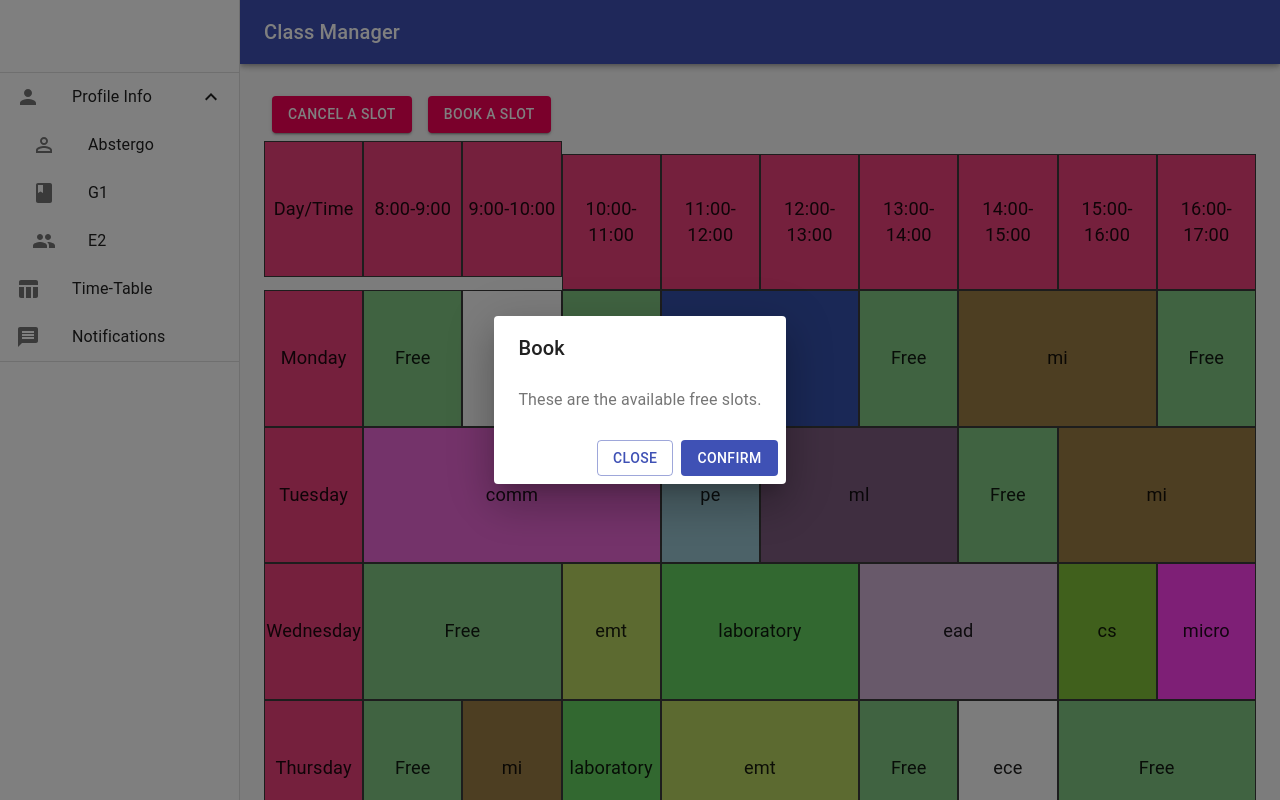
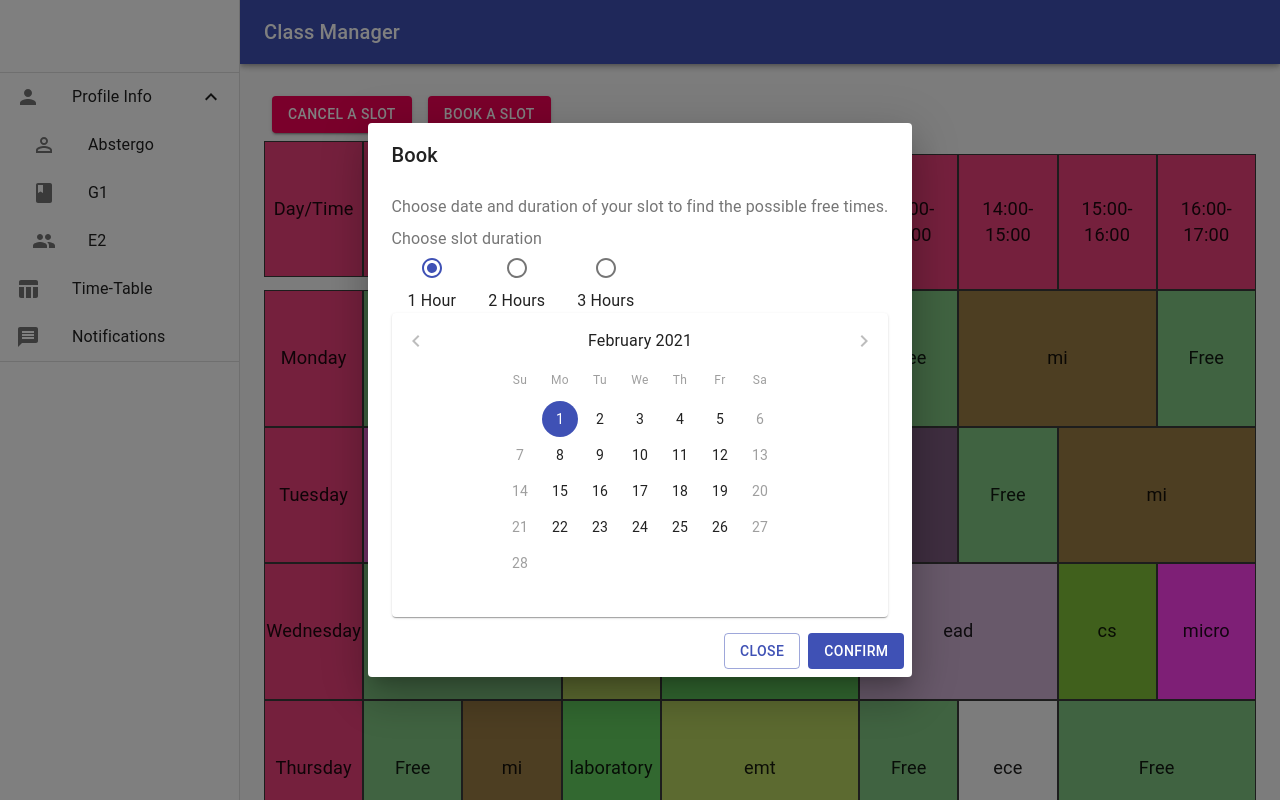
Before and after one commit to codingsamurai-10/class-manager-frontend, a React (Create React App) app: page / in a window 1280 px wide. Both pictures are taken after a click on the button "BOOK A SLOT". Shown: the top 800 px of the page. Built offline with nearby package versions, Linux system fonts and the light colour scheme; the HTML template or start-up script is replaced by a standard one.

Commit message:
Added calendar and slot duration chooser

```diff
--- a/src/containers/AvailableFreeSlots.js
+++ /dev/null
@@ -1,11 +0,0 @@
-import React from 'react'
-
-const freeSlots = []
-
-export default function AvailableFreeSlots() {
-    return (
-        <div>
-
-        </div>
-    )
-}
--- a/src/containers/BookDialogBox.js
+++ b/src/containers/BookDialogBox.js
@@ -5,11 +5,13 @@ import DialogActions from '@material-ui/core/DialogActions';
 import DialogContent from '@material-ui/core/DialogContent';
 import DialogContentText from '@material-ui/core/DialogContentText';
 import DialogTitle from '@material-ui/core/DialogTitle';
-import AvailableFreeSlots from './AvailableFreeSlots';
+import DateOfSlotToBook from './DateOfSlotToBook';
+import SlotDurationSelector from './SlotDurationSelector';
 
 export default function BookDialogBox() {
   const [open, setOpen] = React.useState(false);
   const [slotDurationWanted, setSlotDurationWanted] = React.useState(0);
+  const [dateOfSlot, setDateOfSlot] = React.useState();
   const [slotToBook, setSlotToBook] = React.useState();
 
   const handleClickOpen = () => {
@@ -32,9 +34,13 @@ export default function BookDialogBox() {
         <DialogTitle id="form-dialog-title">Book</DialogTitle>
         <DialogContent>
           <DialogContentText>
-          These are the available free slots.
+          Choose date and duration of your slot to find the possible free times.
           </DialogContentText>
-          <AvailableFreeSlots />
+
+          <SlotDurationSelector />
+          <DateOfSlotToBook />
+          {/* <AvailableFreeSlots /> */}
+
         </DialogContent>
         <DialogActions>
           <Button variant="outlined" onClick={handleClose} color="primary">
--- /dev/null
+++ b/src/containers/DateOfSlotToBook.js
@@ -0,0 +1,44 @@
+import React from 'react';
+import DateFnsUtils from '@date-io/date-fns';
+import { Paper } from "@material-ui/core";
+import {
+  MuiPickersUtilsProvider,
+  Calendar
+} from '@material-ui/pickers';
+
+export default function DateOfSlotToBook() {
+
+  const [selectedDate, setSelectedDate] = React.useState(new Date());
+
+  const handleDateChange = (date) => {
+    setSelectedDate(date); // search time table of given date (to be done on backend) and return free slots
+  };
+
+  const disableWeekends = (date) => {
+    return date.getDay() === 0 || date.getDay() === 6;
+  }
+
+  const maxDateInFuture = () => { // needs correction
+    let currentTime = new Date();
+    currentTime.setDate(currentTime.getDate() + 30);
+    return currentTime;
+  }
+
+  return (
+    <>
+      <div>
+        <MuiPickersUtilsProvider utils={DateFnsUtils}>
+          <Paper style={{ overflow: "hidden" }}>
+            <Calendar
+              disablePast
+              date={selectedDate}
+              onChange={handleDateChange}
+              shouldDisableDate={disableWeekends}
+              maxDate={maxDateInFuture}
+            />
+          </Paper>
+        </MuiPickersUtilsProvider>
+      </div>
+    </>
+  )
+}
--- /dev/null
+++ b/src/containers/SlotDurationSelector.js
@@ -0,0 +1,32 @@
+import React from 'react';
+import { Radio, RadioGroup, FormControlLabel, FormControl, FormLabel } from '@material-ui/core';
+
+export default function SlotDurationSelector(props) {
+    return (
+        <>
+            <FormControl component="fieldset">
+                <FormLabel component="legend">Choose slot duration</FormLabel>
+                <RadioGroup row aria-label="position" name="position" defaultValue="1">
+                    <FormControlLabel
+                        value="1"
+                        control={<Radio color="primary" />}
+                        label="1 Hour"
+                        labelPlacement="bottom"
+                    />
+                    <FormControlLabel
+                        value="2"
+                        control={<Radio color="primary" />}
+                        label="2 Hours"
+                        labelPlacement="bottom"
+                    />
+                    <FormControlLabel
+                        value="3"
+                        control={<Radio color="primary" />}
+                        label="3 Hours"
+                        labelPlacement="bottom"
+                    />
+                </RadioGroup>
+            </FormControl>
+        </>
+    )
+}
```
